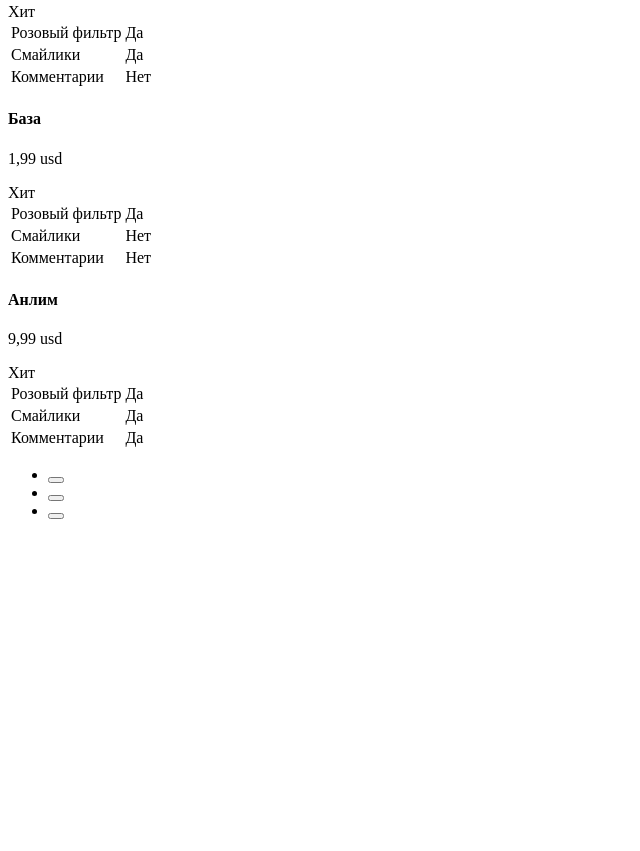
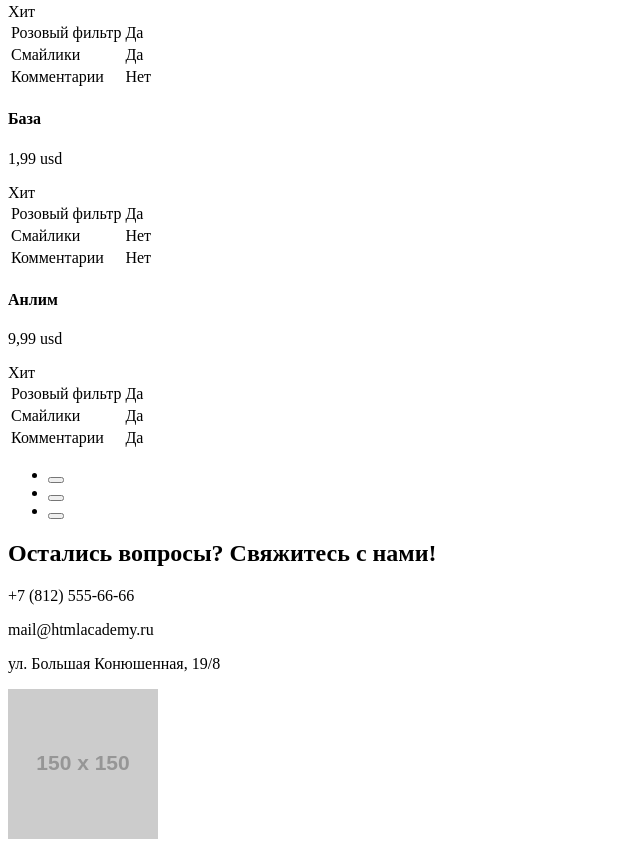
Before and after one commit to HQballz/1461461-pink-21, a website: page source/index.html in a window 1280 px wide. Shown: the part 1300-2151 px from the top of the page, without its empty margins (0-640 px from the left). Before the commit the page ends 1836 px from the top, so only its background shows below. Drawn offline with Linux system fonts and the light colour scheme; placeholder pictures from the web are drawn by us.

Commit message:
Добавляет контакты в index.html

```diff
--- a/source/index.html
+++ b/source/index.html
@@ -184,6 +184,20 @@
           </li>
         </ul>
       </section>
+
+      <section class="contacts">
+        <div class="contacts__text">
+          <h2 class="contacts__title">Остались вопросы? Свяжитесь с нами!</h2>
+          <p class="contacts__number"><a class="link" href="tel:+78125556666"></a> +7 (812) 555-66-66</p>
+          <p class="contacts__mail"><a class="link" href="mailto:mail@htmlacademy.ru"></a>mail@htmlacademy.ru</p>
+          <p class="contacts__adress"><a class="link" href="https://www.google.com/maps/@59.9387407,30.3226754,19.24z"></a> ул. Большая
+            Конюшенная, 19/8</p>
+        </div>
+
+        <div class="contacts__map">
+          <img src="https://via.placeholder.com/150x150">
+        </div>
+      </section>
     </main>
   </body>
 </html>
```
